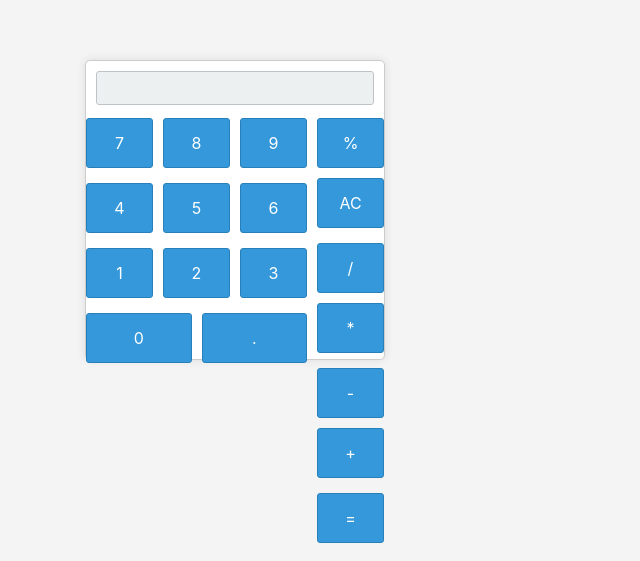
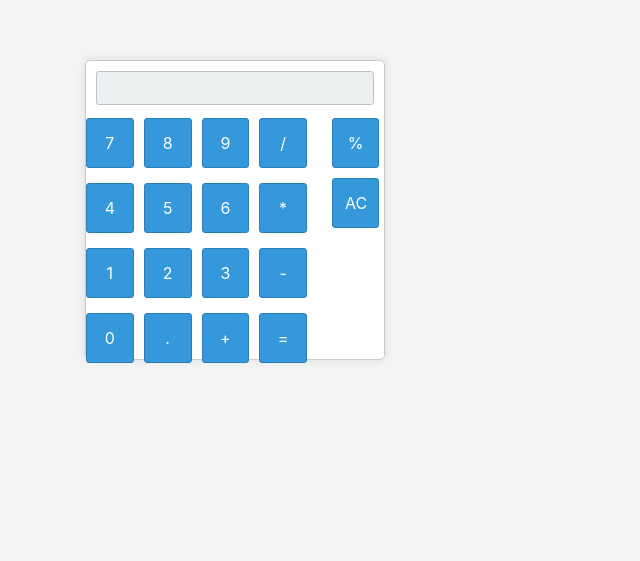
Before and after one commit to harshithakkarkera/simple-calculator, a plain HTML site: page index.html in a window 1280 px wide. Shown: the part 239-800 px from the top of the page, without its empty margins (0-640 px from the left). Drawn offline with nearby package versions, Linux system fonts and the light colour scheme.

Commit message:
Update index.html

```diff
--- a/index.html
+++ b/index.html
@@ -18,38 +18,30 @@
           <button class="btn btn-secondary col" onclick="appendToDisplay('7')">7</button>
           <button class="btn btn-secondary col" onclick="appendToDisplay('8')">8</button>
           <button class="btn btn-secondary col" onclick="appendToDisplay('9')">9</button>
+          <button class="btn btn-secondary col" onclick="appendToDisplay('/')">/</button>
         </div>
         <div class="row">
           <button class="btn btn-secondary col" onclick="appendToDisplay('4')">4</button>
           <button class="btn btn-secondary col" onclick="appendToDisplay('5')">5</button>
           <button class="btn btn-secondary col" onclick="appendToDisplay('6')">6</button>
+          <button class="btn btn-secondary col" onclick="appendToDisplay('*')">*</button>
         </div>
         <div class="row">
           <button class="btn btn-secondary col" onclick="appendToDisplay('1')">1</button>
           <button class="btn btn-secondary col" onclick="appendToDisplay('2')">2</button>
           <button class="btn btn-secondary col" onclick="appendToDisplay('3')">3</button>
+          <button class="btn btn-secondary col" onclick="appendToDisplay('-')">-</button>
         </div>
         <div class="row">
           <button class="btn btn-secondary col" onclick="appendToDisplay('0')">0</button>
           <button class="btn btn-secondary col" onclick="appendToDisplay('.')">.</button>
+          <button class="btn btn-secondary col" onclick="appendToDisplay('+')">+</button>
+          <button class="btn btn-secondary col" onclick="calculate()">=</button>
         </div>
       </div>
       <div class="col-3">
-        <div class="row">
-          <button class="btn btn-secondary col" onclick="appendToDisplay('%')">%</button>
-          <button class="btn btn-secondary col" onclick="clearDisplay()">AC</button>
-        </div>
-        <div class="row">
-          <button class="btn btn-secondary col" onclick="appendToDisplay('/')">/</button>
-          <button class="btn btn-secondary col" onclick="appendToDisplay('*')">*</button>
-        </div>
-        <div class="row">
-          <button class="btn btn-secondary col" onclick="appendToDisplay('-')">-</button>
-          <button class="btn btn-secondary col" onclick="appendToDisplay('+')">+</button>
-        </div>
-        <div class="row">
-          <button class="btn btn-secondary col" onclick="calculate()">=</button>
-        </div>
+        <button class="btn btn-secondary col" onclick="appendToDisplay('%')">%</button>
+        <button class="btn btn-secondary col" onclick="clearDisplay()">AC</button>
       </div>
     </div>
   </div>
```
